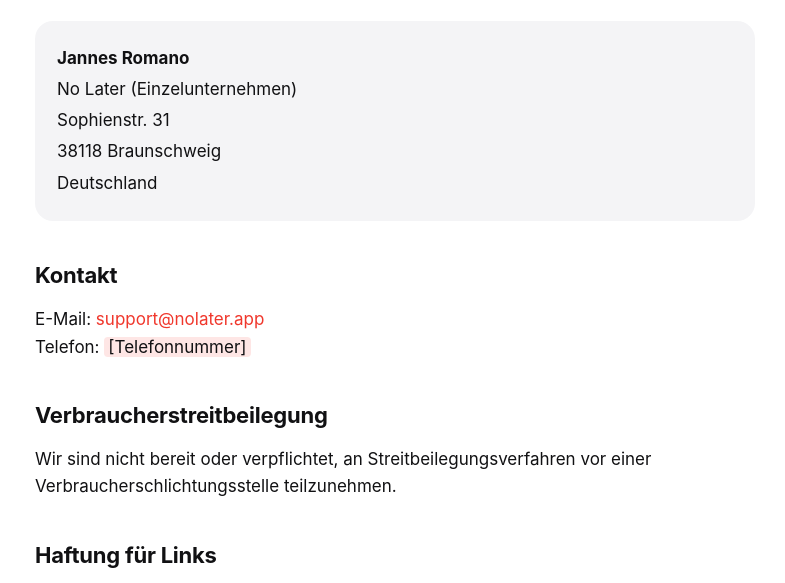
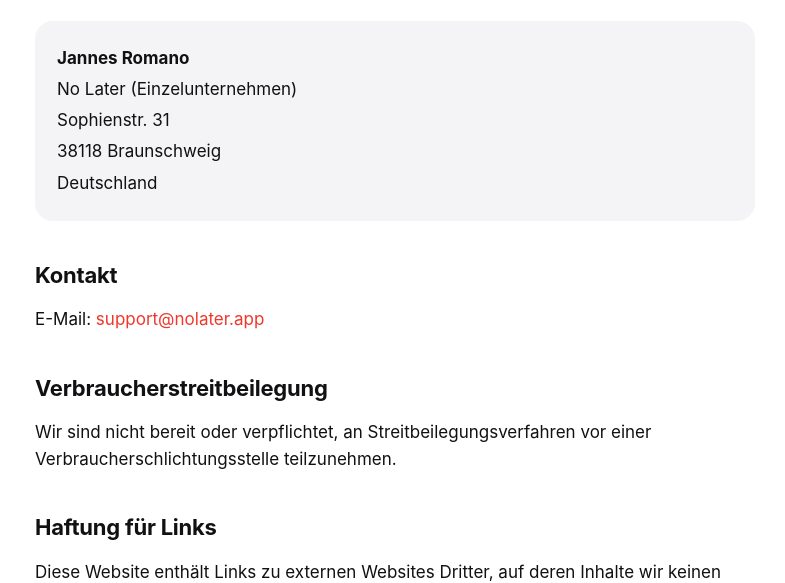
Before and after one commit to jannetzsol/nolater-website, a plain HTML site: page impressum.html in a window 1280 px wide. Shown: the part 193-776 px from the top of the page, without its empty margins (245-1030 px from the left). Drawn offline with Linux system fonts and the light colour scheme.

Commit message:
Impressum: Telefon-Platzhalter vorerst ausgeblendet
Co-Authored-By: Claude Opus 5.5 <noreply@anthropic.com>
Claude-Session: https://claude.ai/code/session_017ES7oqJns4wxK5i65QHW3g

```diff
--- a/impressum.html
+++ b/impressum.html
@@ -24,7 +24,7 @@
 <p>Deutschland</p>
 </div>
 <h2>Kontakt</h2>
-<p>E-Mail: <a href="mailto:support@nolater.app">support@nolater.app</a><br>Telefon: <span class="ph">[Telefonnummer]</span></p>
+<p>E-Mail: <a href="mailto:support@nolater.app">support@nolater.app</a></p>
 <h2>Verbraucherstreitbeilegung</h2>
 <p>Wir sind nicht bereit oder verpflichtet, an Streitbeilegungsverfahren vor einer Verbraucherschlichtungsstelle teilzunehmen.</p>
 <h2>Haftung für Links</h2>
```
